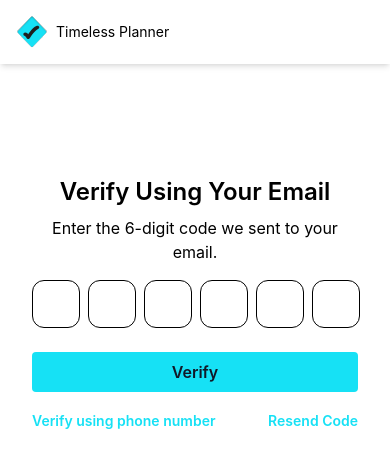
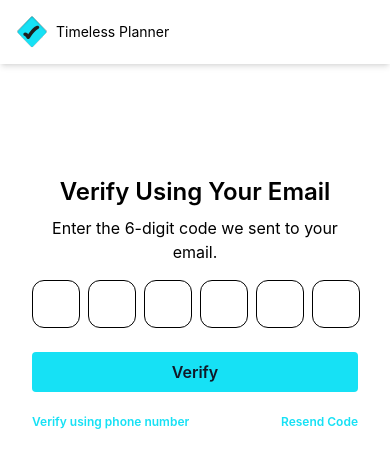
Before and after one commit to kingieX/timeless-event, a React (Vite) app: page /verification in a window 390 px wide. Shown: the top 468 px of the page. Built offline with nearby package versions, Linux system fonts and the light colour scheme.

Commit message:
Update: adjustment on mobile view for the verification page

```diff
--- a/src/pages/Verification.jsx
+++ b/src/pages/Verification.jsx
@@ -130,7 +130,7 @@ const VerificationPage = () => {
             <div className="text-center mt-4">
               <button
                 onClick={handleResendCode}
-                className={`text-primary hover:underline focus:outline-none text-sm font-semibold md:text-base lg:text-lg ${
+                className={`text-primary hover:underline focus:outline-none text-xs font-semibold md:text-base lg:text-lg ${
                   isResending || resendTimeout > 0
                     ? 'text-gray-400 cursor-not-allowed'
                     : ''
@@ -148,14 +148,14 @@ const VerificationPage = () => {
               {verificationMethod === 'email' ? (
                 <button
                   onClick={switchToPhoneVerification}
-                  className="text-primary hover:underline focus:outline-none text-sm font-semibold md:text-base lg:text-lg"
+                  className="text-primary hover:underline focus:outline-none text-xs font-semibold md:text-base lg:text-lg"
                 >
                   Verify using phone number
                 </button>
               ) : (
                 <button
                   onClick={switchToEmailVerification}
-                  className="text-primary hover:underline focus:outline-none text-sm font-semibold md:text-base lg:text-lg"
+                  className="text-primary hover:underline focus:outline-none text-xs font-semibold md:text-base lg:text-lg"
                 >
                   Verify using email
                 </button>
```
